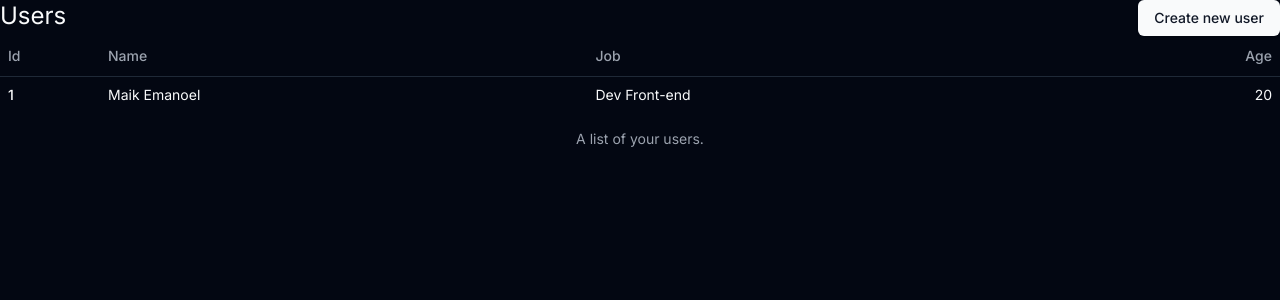
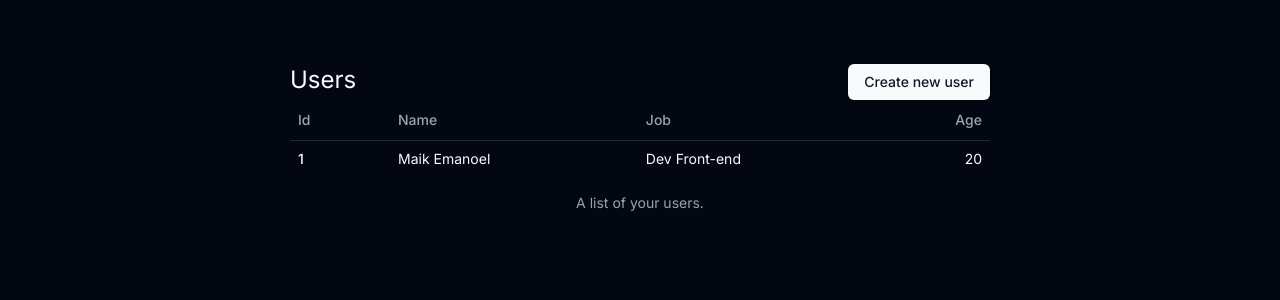
Before and after one commit to maik-emanoel/list-of-users, a Next.js app: page / in a window 1280 px wide. Shown: the top 300 px of the page. Built offline with nearby package versions, Linux system fonts and the light colour scheme.

Commit message:
refactor: import Toaster component and insert main tag

```diff
--- a/app/layout.tsx
+++ b/app/layout.tsx
@@ -1,6 +1,7 @@
 import type { Metadata } from "next";
 import { Inter } from "next/font/google";
 import "./globals.css";
+import { Toaster } from "@/components/ui/toaster";
 
 const inter = Inter({ subsets: ["latin"] });
 
@@ -16,7 +17,12 @@ export default function RootLayout({
 }>) {
   return (
     <html lang="pt-BR" className="dark">
-      <body className={`${inter.className} antialiased body`}>{children}</body>
+      <body className={`${inter.className} antialiased body`}>
+        <main className="py-16 max-w-[700px] mx-auto min-h-screen flex flex-col items-center space-y-8">
+          {children}
+          <Toaster />
+        </main>
+      </body>
     </html>
   );
 }
```
